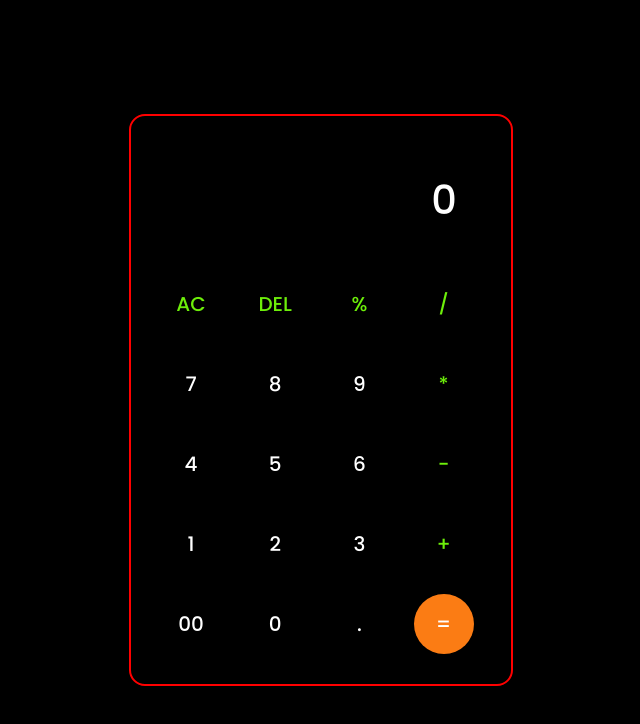
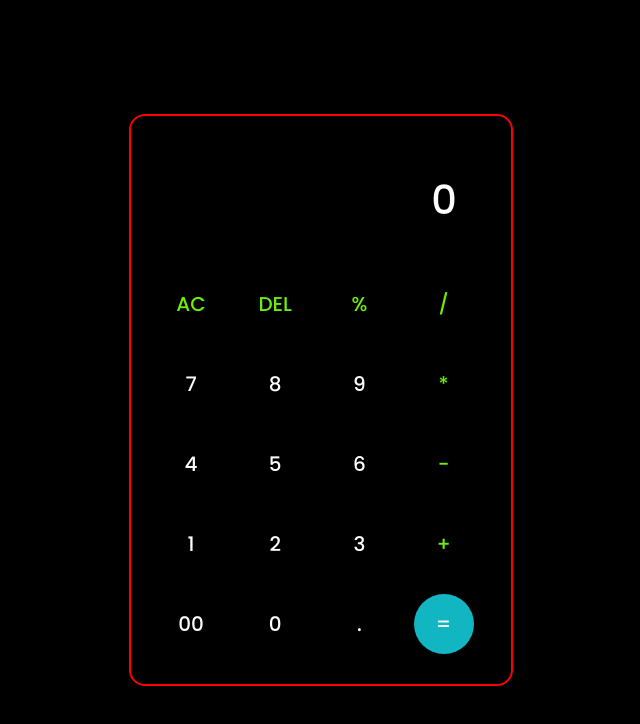
Before and after one commit to Vineet-0/Project-1-OnePlus-Calculator, a browser extension: page index.html in a window 1280 px wide. Shown: the whole page, without its empty margins (319-959 px from the left). Drawn offline with Linux system fonts and the light colour scheme.

Commit message:
all Done

```diff
--- a/style.css
+++ b/style.css
@@ -54,7 +54,7 @@ button{
 }
 
 .equalBtn{
-    background-color: #fb7c14;
+    background-color: #11b6c2;
 }
 
 .operator{
```
